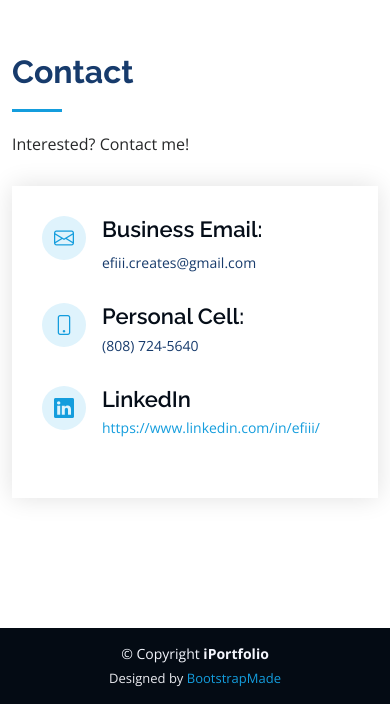
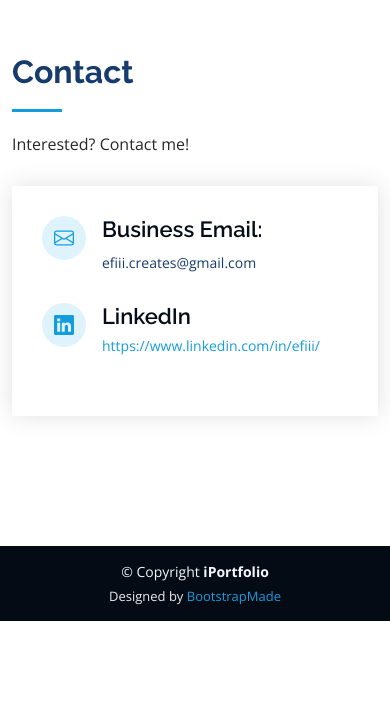
Before and after one commit to E-F-III/E-F-III.github.io, a plain HTML site: page index.html in a window 390 px wide. Shown: the part 8092-8796 px from the top of the page. After the commit the page ends 8713 px from the top, so only its background shows below. Drawn offline with nearby package versions, Linux system fonts and the light colour scheme.

Commit message:
Removed phone

```diff
--- a/index.html
+++ b/index.html
@@ -796,12 +796,6 @@
                 <p>edomfel3@gmail.com</p>
               </div> -->
 
-                <div class="phone">
-                  <i class="bi bi-phone"></i>
-                  <h4>Personal Cell:</h4>
-                  <p>(808) 724-5640</p>
-                </div>
-
                 <div class="linkedin">
                   <i class="bi bi-linkedin"></i>
                   <h4>LinkedIn</h4>
```
